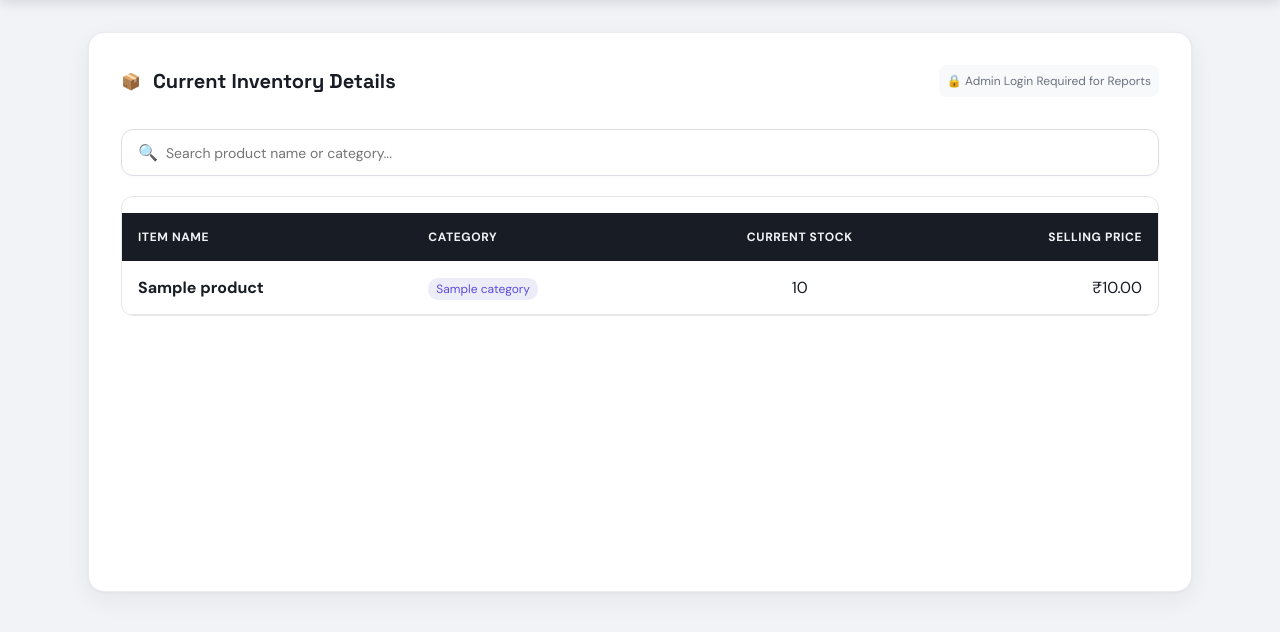
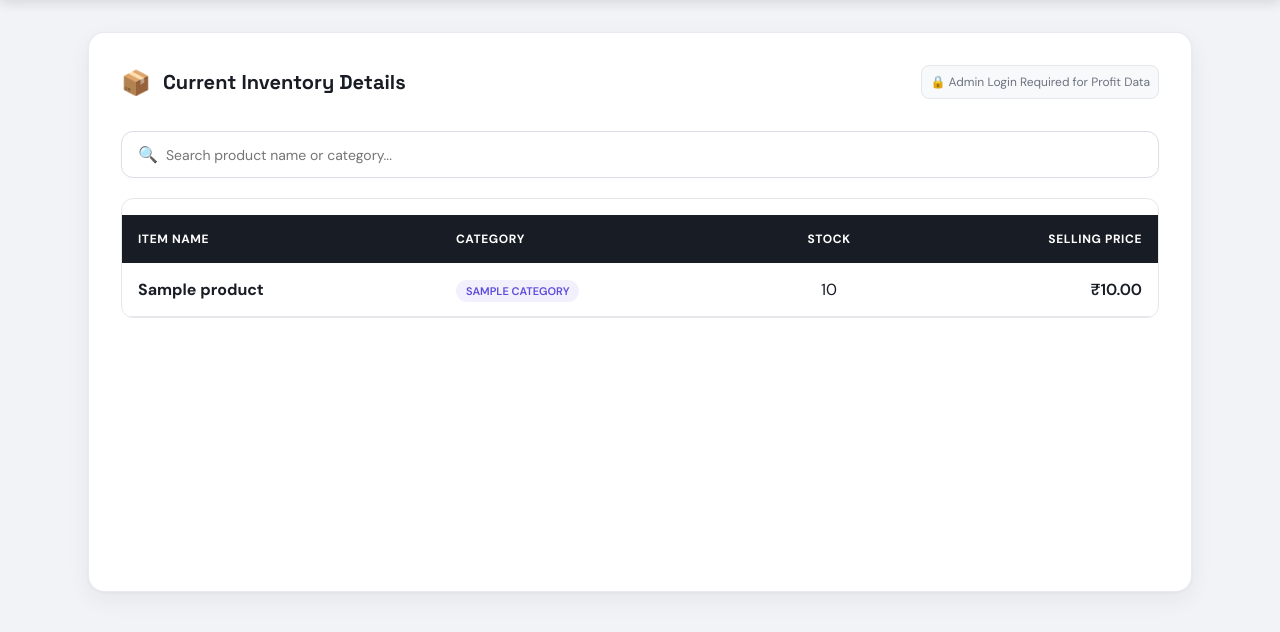
Before and after one commit to mrkarmadip009/DistroLoom, a Django app: page /inventory/dashboard/ in a window 1280 px wide. Shown: the part 64-696 px from the top of the page. Run offline with Django 4.2, Linux system fonts and the light colour scheme; tables that the repository leaves empty hold one stand-in row (values such as "Sample post"); some libraries are stand-ins or nearby versions.

Commit message:
full completed

```diff
--- a/inventory/templates/inventory/list_products.html
+++ b/inventory/templates/inventory/list_products.html
@@ -3,18 +3,19 @@
 {% block content %}
 <div style="display: flex; justify-content: space-between; align-items: center; margin-bottom: 2rem;">
     <div style="display:flex; align-items:center; gap:.75rem;">
-        <div class="icon-box">📦</div>
+        <div class="icon-box" style="font-size: 1.5rem;">📦</div>
         <h2 style="font-size:1.25rem; font-weight:700;">Current Inventory Details</h2>
     </div>
 
     {% if user.is_superuser %}
     <a href="{% url 'financial_report' %}" class="btn-primary"
-        style="background: #181c24; width: auto; font-size: 0.8rem; text-decoration: none; padding: 10px 20px; display: inline-flex; align-items: center;">
+        style="background: #181c24; width: auto; font-size: 0.8rem; text-decoration: none; padding: 10px 20px; display: inline-flex; align-items: center; gap: 8px; border-radius: 8px;">
         📊 View Financial Report
     </a>
     {% else %}
-    <div style="font-size: 0.75rem; color: #6b7280; background: #f8f9fa; padding: 0.5rem; border-radius: 0.5rem;">
-        🔒 Admin Login Required for Reports
+    <div
+        style="font-size: 0.75rem; color: #6b7280; background: #f8f9fa; padding: 0.5rem; border-radius: 0.5rem; border: 1px solid #e5e7eb;">
+        🔒 Admin Login Required for Profit Data
     </div>
     {% endif %}
 </div>
@@ -25,26 +26,47 @@
         style="flex:1; border:none; outline:none; font-size:.875rem; font-family:inherit;">
 </div>
 
-<div style="overflow-x:auto; border-radius:.75rem; border:1px solid #e5e7eb">
+<div style="overflow-x:auto; border-radius:.75rem; border:1px solid #e5e7eb; background: #fff;">
     <table id="inventoryTable">
         <thead>
             <tr>
-                <th>Item Name</th>
-                <th>Category</th>
-                <th style="text-align:center;">Current Stock</th>
-                <th style="text-align:right">Selling Price</th>
+                <th style="padding: 1rem; background: #181c24; color: #fff; text-align: left;">Item Name</th>
+                <th style="padding: 1rem; background: #181c24; color: #fff; text-align: left;">Category</th>
+                <th style="padding: 1rem; background: #181c24; color: #fff; text-align: center;">Stock</th>
+                <th style="padding: 1rem; background: #181c24; color: #fff; text-align: right;">Selling Price</th>
+                {% if user.is_superuser %}
+                <th style="padding: 1rem; background: #181c24; color: #fff; text-align: center;">Actions</th>
+                {% endif %}
             </tr>
         </thead>
         <tbody>
             {% for product in products %}
-            <tr>
-                <td><strong>{{ product.name }}</strong></td>
-                <td><span class="badge">{{ product.category.name }}</span></td>
+            <tr style="border-bottom: 1px solid #f0f0f0;">
+                <td style="padding: 1rem;"><strong>{{ product.name }}</strong></td>
+                <td style="padding: 1rem;"><span class="badge">{{ product.category.name }}</span></td>
                 <td
-                    style="text-align:center; {% if product.stock_quantity < 10 %}color:#ef4444; font-weight:700;{% endif %}">
+                    style="padding: 1rem; text-align: center; {% if product.stock_quantity < 10 %}color:#ef4444; font-weight:700;{% endif %}">
                     {{ product.stock_quantity }}
                 </td>
-                <td style="text-align:right">₹{{ product.selling_price }}</td>
+                <td style="padding: 1rem; text-align: right; font-weight: 600;">₹{{ product.selling_price }}</td>
+
+                {% if user.is_superuser %}
+                <td style="padding: 1rem; text-align: center;">
+                    <a href="{% url 'delete_product' product.pk %}"
+                        onclick="return confirm('Karmadip, are you sure you want to delete {{ product.name }}? This cannot be undone.')"
+                        style="color: #ef4444; text-decoration: none; font-size: 1.2rem; transition: transform 0.2s; display: inline-block;"
+                        onmouseover="this.style.transform='scale(1.2)'" onmouseout="this.style.transform='scale(1)'">
+                        🗑️
+                    </a>
+                </td>
+                {% endif %}
+            </tr>
+            {% empty %}
+            <tr>
+                <td colspan="5" style="padding: 3rem; text-align: center; color: #6b7280;">
+                    No products found in inventory. <a href="{% url 'add_product' %}" style="color: #5b4cdb;">Add one
+                        now?</a>
+                </td>
             </tr>
             {% endfor %}
         </tbody>
@@ -52,14 +74,34 @@
 </div>
 
 <script>
-    // Live Search Logic
+    // Live Search Logic: Filters the table as you type
     document.getElementById('inventorySearch').addEventListener('keyup', function () {
         let filter = this.value.toLowerCase();
         let rows = document.querySelectorAll('#inventoryTable tbody tr');
+
         rows.forEach(row => {
-            let text = row.innerText.toLowerCase();
-            row.style.display = text.includes(filter) ? '' : 'none';
+            // Only search if the row isn't the "Empty" message
+            if (row.cells.length > 1) {
+                let text = row.innerText.toLowerCase();
+                row.style.display = text.includes(filter) ? '' : 'none';
+            }
         });
     });
 </script>
+
+<style>
+    tbody tr:hover {
+        background-color: #fcfcfd !important;
+    }
+
+    .badge {
+        background: #5b4cdb15;
+        color: #5b4cdb;
+        padding: 4px 10px;
+        border-radius: 20px;
+        font-size: 11px;
+        font-weight: 600;
+        text-transform: uppercase;
+    }
+</style>
 {% endblock %}
--- a/inventory/urls.py
+++ b/inventory/urls.py
@@ -14,4 +14,7 @@ urlpatterns = [
     path('login/', auth_views.LoginView.as_view(template_name='registration/login.html'), name='login'),
     path('logout/', auth_views.LogoutView.as_view(), name='logout'),
     path('register/', views.register, name='register'),
+    path('product/delete/<int:pk>/', views.delete_product, name='delete_product'),
+    path('category/delete/<int:pk>/', views.delete_category, name='delete_category'),
+    path('sale/delete/<int:pk>/', views.delete_sale, name='delete_sale'),
 ]
--- a/inventory/views.py
+++ b/inventory/views.py
@@ -50,6 +50,36 @@ def register(request):
     else:
         form = UserCreationForm()
     return render(request, 'registration/register.html', {'form': form})
+
+from django.shortcuts import get_object_or_404, redirect
+from django.contrib.auth.decorators import login_required
+
+@login_required
+def delete_product(request, pk):
+    # Only allow the Boss (Superuser) to delete records
+    if not request.user.is_superuser:
+        return redirect('inventory_list')
+
+    product = get_object_or_404(Product, pk=pk)
+    product.delete()
+    return redirect('inventory_list')
+
+@login_required
+def delete_category(request, pk):
+    if not request.user.is_superuser:
+        return redirect('category_list')
+    category = get_object_or_404(Category, pk=pk)
+    category.delete()
+    return redirect('category_list')
+
+@login_required
+def delete_sale(request, pk):
+    if not request.user.is_superuser:
+        return redirect('sales_history')
+    sale = get_object_or_404(Sale, pk=pk)
+    sale.delete()
+    return redirect('sales_history')
+
 def inventory_list(request):
     products = Product.objects.all()
     low_stock = Product.objects.filter(stock_quantity__lt=10)
```
Also changed, not shown: inventory/templates/inventory/category_list.html (+31 -15 lines), inventory/templates/inventory/sales_history.html (+48 -24 lines).
